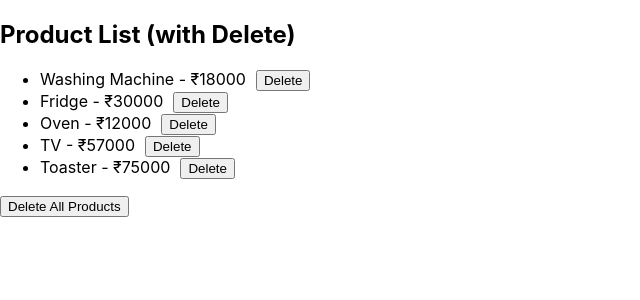
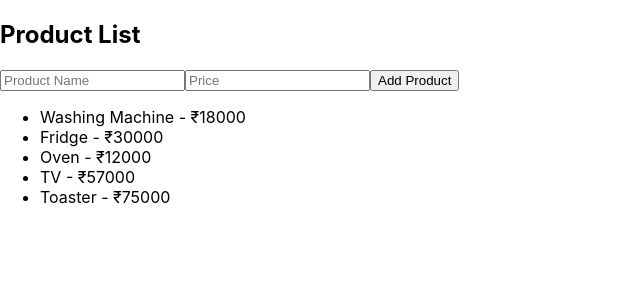
Before and after one commit to Aarti-Waghmare-React-Course/React_coding_exercise, a React (Create React App) app: page / in a window 1280 px wide. Shown: the top 300 px of the page, without its empty margins (0-640 px from the left). Built offline with nearby package versions, Linux system fonts and the light colour scheme.

Commit message:
Add product functionality

```diff
--- a/src/App.js
+++ b/src/App.js
@@ -19,6 +19,7 @@ import ListWordFilter_16 from './components/ListWordFilter_16';
 import ProductList_17 from './components/ProductList_17';
 import ProductClick_18 from './components/ProductClick_18';
 import ProductDelete_19 from './components/ProductDelete_19';
+import ProductAdd_20 from './components/ProductAdd_20';
 
 function App() {
   return (
@@ -41,7 +42,8 @@ function App() {
       {/* <ListWordFilter_16/> */}
       {/* <ProductList_17/> */}
       {/* <ProductClick_18/> */}
-      <ProductDelete_19/>
+      {/* <ProductDelete_19/> */}
+      <ProductAdd_20/>
     </div>
   );
 }
--- /dev/null
+++ b/src/components/ProductAdd_20.js
@@ -0,0 +1,70 @@
+// Add New Product Using Input Fields
+// Add a form with inputs for product name and price. On submit, the new product should be added to the product list dynamically.
+
+import react from 'react';
+import {useState} from 'react';
+
+const ProductAdd_20 = () =>{
+
+    const [products,setProducts] = useState([
+        {id:1,name:'Washing Machine',price:18000},
+               {id:2,name:'Fridge',price:30000},
+               {id:3,name:'Oven',price:12000},
+               {id:4,name:'TV',price:57000},
+               {id:1,name:'Toaster',price:75000}
+    ]);
+
+    const [name,setName] = useState('');
+    const [price,setPrice] = useState('');
+
+    const handleAddProduct = (e) =>{
+        e.preventDefault();
+
+        if(!name || !price)
+        {
+            alert(' Please enter both name and price');
+           return;
+        }
+
+    const newProduct = {
+      id: products.length + 1,  // simple id, better to use uuid for real apps
+      name,
+      price: Number(price)
+    };
+
+    setProducts([...products, newProduct]);
+    setName('');
+    setPrice('');
+  };
+
+    return(
+            <>
+            <h2>Product List</h2>
+      <form onSubmit={handleAddProduct}>
+        <input
+          type="text"
+          placeholder="Product Name"
+          value={name}
+          onChange={(e) => setName(e.target.value)}
+        />
+        <input
+          type="number"
+          placeholder="Price"
+          value={price}
+          onChange={(e) => setPrice(e.target.value)}
+        />
+        <button type="submit">Add Product</button>
+      </form>
+
+      <ul>
+        {products.map((product) => (
+          <li key={product.id}>
+            {product.name} - ₹{product.price}
+          </li>
+        ))}
+      </ul>
+            </>
+    );
+};
+
+export default ProductAdd_20;
```
